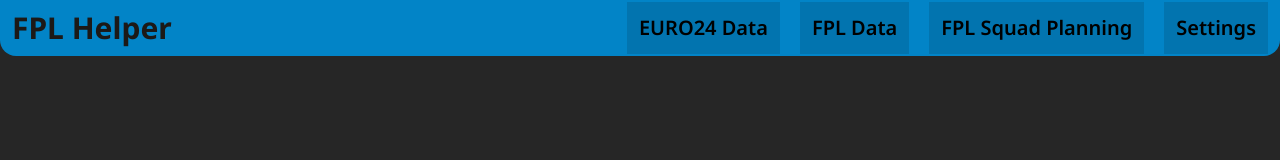
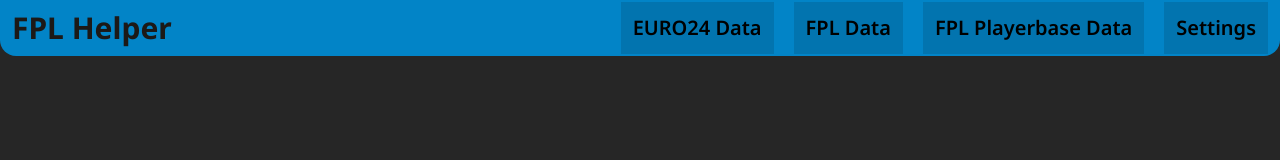
Before and after one commit to parthchheda2005/fpl-helper, a React (Vite) app in the folder client/: page / in a window 1280 px wide. Shown: the top 160 px of the page. Built offline with nearby package versions, Linux system fonts and the light colour scheme.

Commit message:
changed header in navbar

```diff
--- a/client/src/components/NavBar.jsx
+++ b/client/src/components/NavBar.jsx
@@ -25,7 +25,7 @@ function NavBar() {
         </li>
         <li className="hover:rounded-xl bg-sky-700 bg-opacity-60 px-3 py-3 hover:bg-sky-100 transition-all duration-500 hover:px-5 hover:py-2 hover:text-neutral-800">
           <p onClick={() => navigate("/fpl-squad")} className="cursor-pointer">
-            FPL Squad Planning
+            FPL Playerbase Data
           </p>
         </li>
         <li className="hover:rounded-xl bg-sky-700 bg-opacity-60 px-3 py-3 hover:bg-sky-100 transition-all duration-500 hover:px-5 hover:py-2 hover:text-neutral-800">
```
